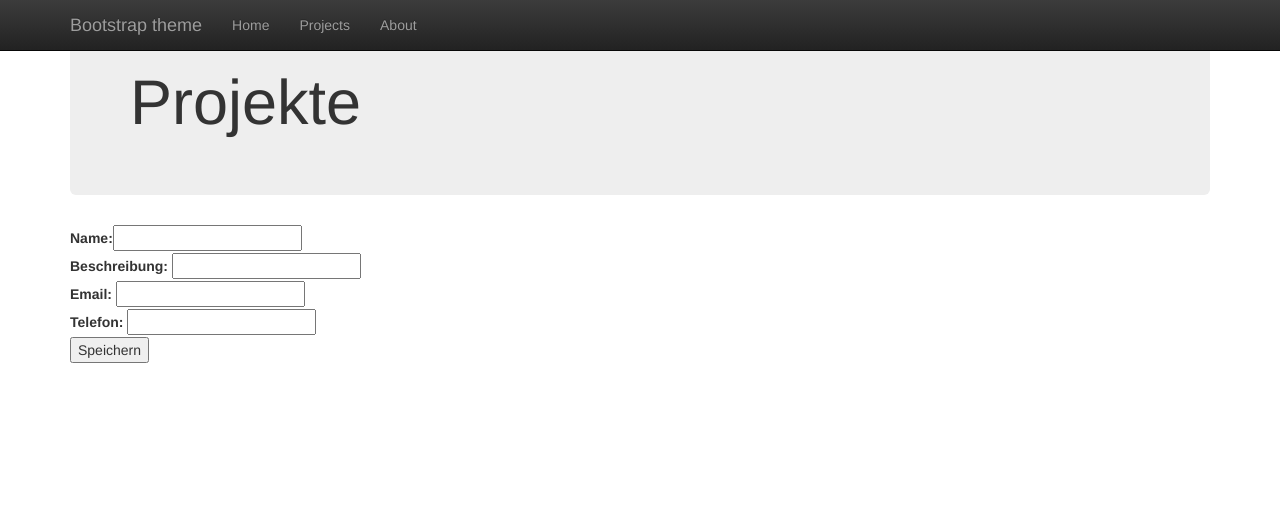
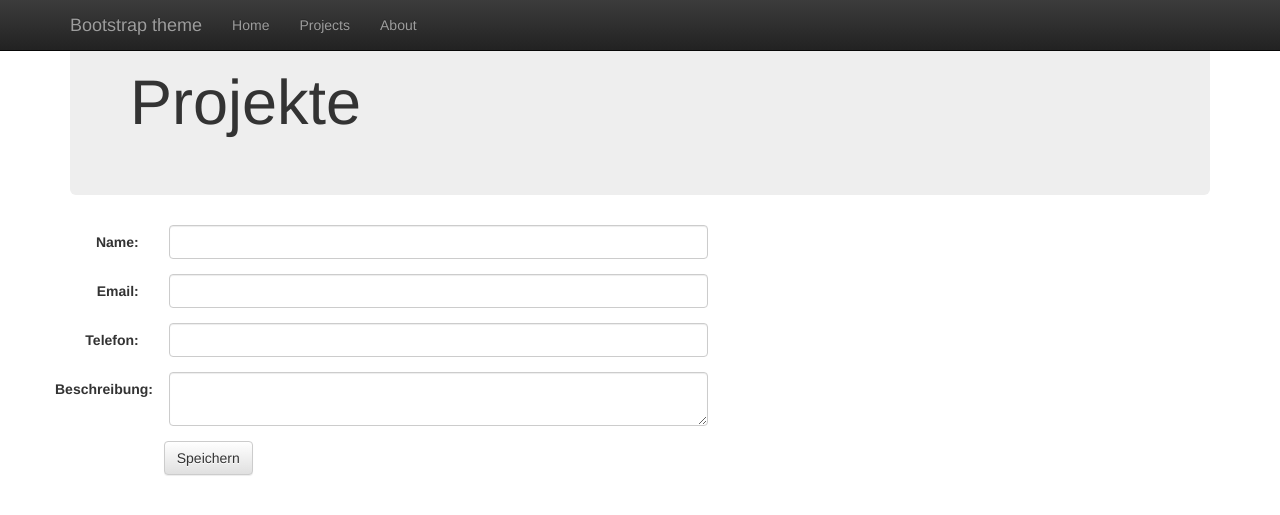
Before and after one commit to pug-freiburg/wkih, a Flask app: page /project in a window 1280 px wide. Shown: the top 515 px of the page. Run offline with Flask 2, Linux system fonts and the light colour scheme; data that the repository does not hold is empty; style sheets or scripts are compiled from the project's sources; some libraries are stand-ins or nearby versions.

Commit message:
Some cosmetic template adaptations
Done:
  * Remove obsolete code
  * Add bootstrap classes
  * Add theme.css which contains custom styles
  * Pass the form fields as OrderedDict to the template
  * Use textarea for description
  * Use input type="email" for the email field

```diff
--- a/app/__init__.py
+++ b/app/__init__.py
@@ -1,4 +1,6 @@
 # -*- coding: utf-8 -*-
+from collections import OrderedDict
+
 from flask import Flask, render_template, request
 from flask.ext.sqlalchemy import SQLAlchemy
 
@@ -53,5 +55,18 @@ def project_view():
         ))
         db.session.commit()
 
+    # maps the forms' name to its label
+    form_fields = OrderedDict(
+        (
+            ("name", "Name"),
+            ("email", "Email"),
+            ("phone_number", "Telefon"),
+            ("description", "Beschreibung"),
+        )
+    )
     projects = Project.query.all()
-    return render_template("project.html", projects=projects)
+    return render_template(
+        "project.html",
+        projects=projects,
+        form_fields=form_fields
+    )
--- /dev/null
+++ b/app/static/theme.css
@@ -0,0 +1,3 @@
+.top-buffer {
+    margin-top:40px;
+}
--- a/app/templates/bootstrap.html
+++ b/app/templates/bootstrap.html
@@ -17,7 +17,7 @@
     <link href="/static/bootstrap/dist/css/bootstrap-theme.min.css" rel="stylesheet">
 
     <!-- Custom styles for this template -->
-    <link href="theme.css" rel="stylesheet">
+    <link href="/static/theme.css" rel="stylesheet">
 
     <!-- HTML5 shim and Respond.js for IE8 support of HTML5 elements and media queries -->
     <!--[if lt IE 9]>
--- a/app/templates/project.html
+++ b/app/templates/project.html
@@ -6,50 +6,44 @@
   <div class="jumbotron">
     <h1>Projekte</h1>
   </div>
-  <form action="" method="POST">
-    <label for="name">Name:</label><input name="name" /> <br />
-    <label for="description">Beschreibung:</label>
-      <input name="description" /> <br />
-    <label for="email">Email:</label>
-    <input name="email" /> <br />
-    <label for="phone_number">Telefon:</label>
-    <input name="phone_number" /> <br />
-    <button type="submit">Speichern</button>
+  <div class="row">
+    <div class="row col-sm-7">
+      <form action="" method="POST" role="form" class="form-horizontal">
+      {% for name, label in form_fields.items() %}
+      <div class="form-group">
+        <label for="{{ name }}" class="control-label col-sm-2">{{ label }}:</label>
+        <div class="col-sm-10">
+          {% if name=="description" %}
+          <textarea name="{{ name }}" class="form-control"/></textarea>
+          {% elif name=="email" %}
+          <input type="email" name="{{ name }}" class="form-control"/>
+          {% else %}
+          <input type="text" name="{{ name }}" class="form-control"/>
+          {% endif %}
+        </div>
+      </div>
+      {% endfor %}
+      <div class="col-sm-offset-2">
+        <button type="submit" class="btn btn-default">Speichern</button>
+    </div>
   </form>
+  </div>
+  </div>
+  <div class="row top-buffer">
   {% for project in projects %}
-  <div class="page-header">
-    <h2>{{ project.name }}</h2>
-    <p>{{ project.description }}</p>
-    <p>Email: {{ project.contact.email }}</p>
-    <p>Telefonnummer: {{ project.contact.phone_number }}</p>
-  </div>
-  <div class="row">
-    {% for necessity in project.necessities %}
     <div class="col-sm-4">
       <div class="panel panel-default">
         <div class="panel-heading">
-          <h3 class="panel-title">{{ necessity.name }}</h3>
+          <h3 class="panel-title">{{ project.name }}</h3>
         </div>
         <div class="panel-body">
-          <p>{{ necessity.description }}</p>
-          <p>{{ necessity.quantity_pledged }} von {{ necessity.quantity_required }} {{ necessity.unit }}.</p>
-        </div>
-        <div class="progress">
-          <div
-            class="progress-bar"
-            role="progressbar"
-            style="width: {{ necessity.quantity_pledged / necessity.quantity_required * 100 }}%"
-            aria-valuenow="{{ necessity.quantity_pledged }}"
-            aria-valuemax="{{ necessity.quantity_required }}"
-            aria-valuemin="0">
-
-            <span class="sr-only">{{ necessity.quantity_pledged }} von {{ necessity.quantity_required }}</span>
-          </div>
+          <p>{{ project.description }}</p>
+          <p>Email: {{ project.contact.email }}</p>
+          <p>Telefonnummer: {{ project.contact.phone_number }}</p>
         </div>
       </div>
     </div>
     {% endfor %}
   </div>
-  {% endfor %}
 </div>
 {% endblock %}
```
